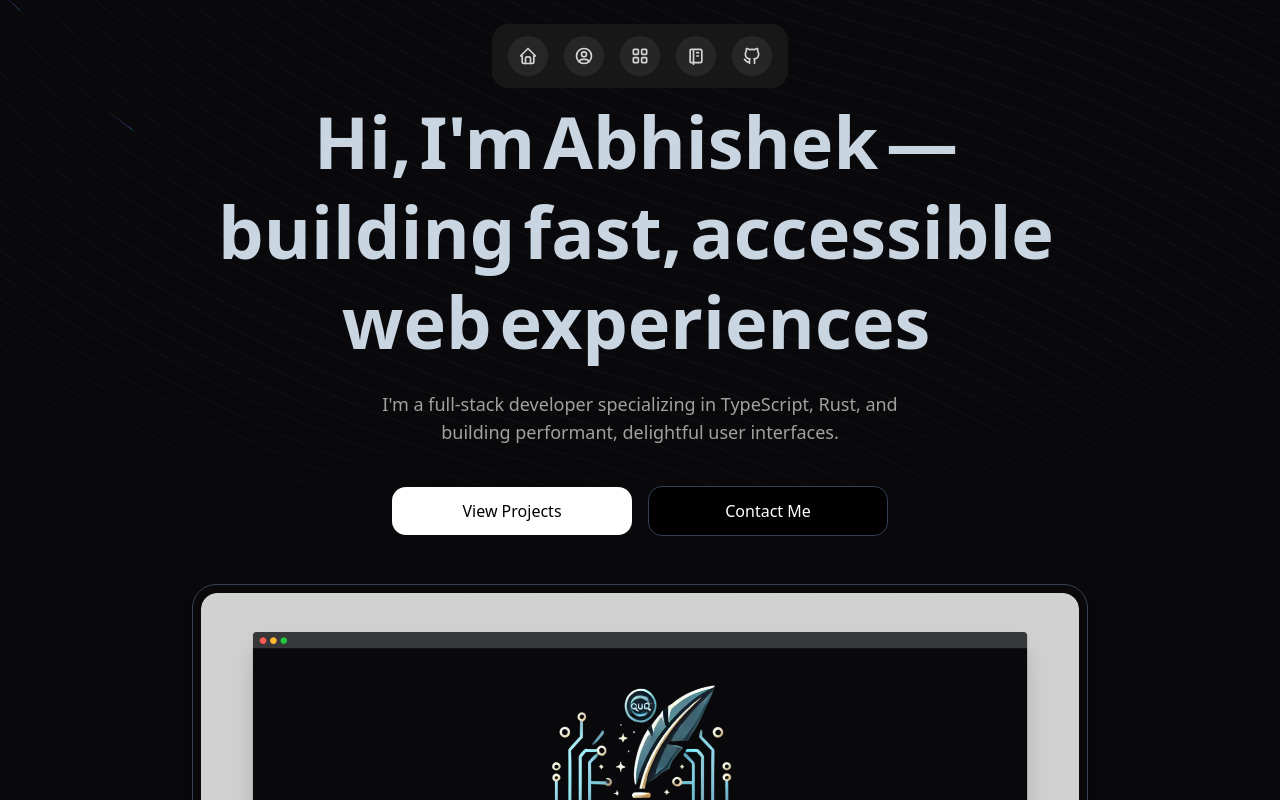
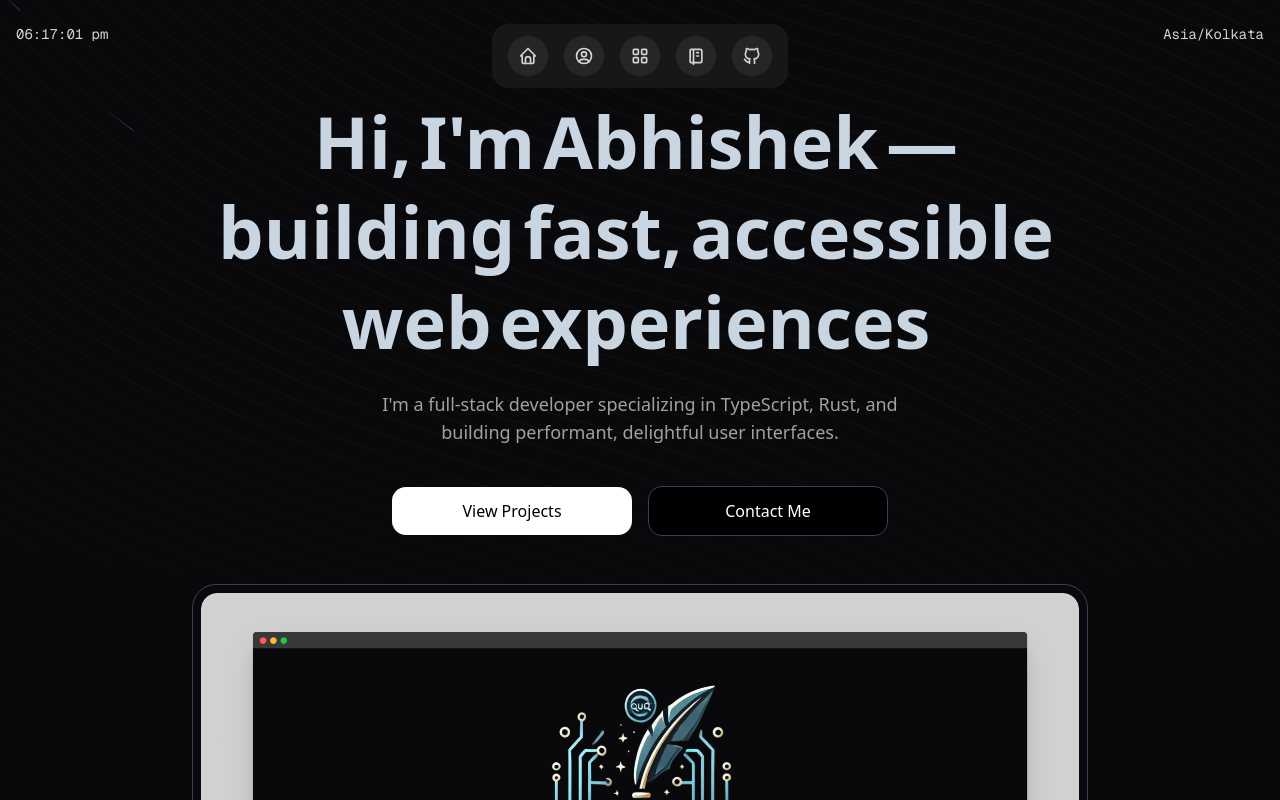
Before and after one commit to Abhishek2010dev/BuildBoard, a Next.js app: page / in a window 1280 px wide. Shown: the top 800 px of the page. Built offline with nearby package versions, Linux system fonts and the light colour scheme.

Commit message:
time with dock

```diff
--- a/components/navbar.tsx
+++ b/components/navbar.tsx
@@ -1,6 +1,6 @@
 "use client";
 
-import React from "react";
+import React, { useEffect, useState } from "react";
 import { FloatingDock } from "@/components/ui/floating-dock";
 import {
 	IconBrandGithub,
@@ -13,12 +13,28 @@ import { motion } from "motion/react";
 
 export default function FloatingDockDemo() {
 	const iconStyle = "h-full w-full text-neutral-500 dark:text-neutral-300";
+
+	const [time, setTime] = useState<string>("");
+
+	useEffect(() => {
+		const updateTime = () => {
+			const now = new Date();
+			const options: Intl.DateTimeFormatOptions = {
+				timeZone: "Asia/Kolkata",
+				hour: "2-digit",
+				minute: "2-digit",
+				second: "2-digit",
+			};
+			setTime(now.toLocaleTimeString("en-IN", options));
+		};
+
+		updateTime();
+		const interval = setInterval(updateTime, 1000);
+		return () => clearInterval(interval);
+	}, []);
+
 	const links = [
-		{
-			title: "Home",
-			icon: <IconHome className={iconStyle} />,
-			href: "/",
-		},
+		{ title: "Home", icon: <IconHome className={iconStyle} />, href: "/" },
 		{
 			title: "About",
 			icon: <IconUserCircle className={iconStyle} />,
@@ -42,13 +58,36 @@ export default function FloatingDockDemo() {
 	];
 
 	return (
+		<>
+			{/* Left - Time */}
+			<motion.div
+				initial={{ x: -50, opacity: 0 }}
+				animate={{ x: 0, opacity: 1 }}
+				transition={{ duration: 0.6, ease: "easeOut" }}
+				className="fixed top-6 left-4 z-50 text-sm font-mono text-neutral-500 dark:text-neutral-300"
+			>
+				{time}
+			</motion.div>
+
+			{/* Center - Floating Dock */}
 			<motion.div
 				initial={{ y: -50, opacity: 0 }}
 				animate={{ y: 0, opacity: 1 }}
-			transition={{ duration: 0.6, ease: "easeOut" }}
+				transition={{ duration: 0.6, ease: "easeOut", delay: 0.2 }}
 				className="fixed top-6 left-1/2 -translate-x-1/2 z-50"
 			>
-			<FloatingDock items={links} />
+				<FloatingDock items={links} mobileClassName="" />
 			</motion.div>
+
+			{/* Right - Label */}
+			<motion.div
+				initial={{ x: 50, opacity: 0 }}
+				animate={{ x: 0, opacity: 1 }}
+				transition={{ duration: 0.6, ease: "easeOut", delay: 0.4 }}
+				className="fixed top-6 right-4 z-50 text-sm font-mono text-neutral-500 dark:text-neutral-300"
+			>
+				Asia/Kolkata
+			</motion.div>
+		</>
 	);
 }
```
Lines whose indentation alone changed are shown as unchanged.
